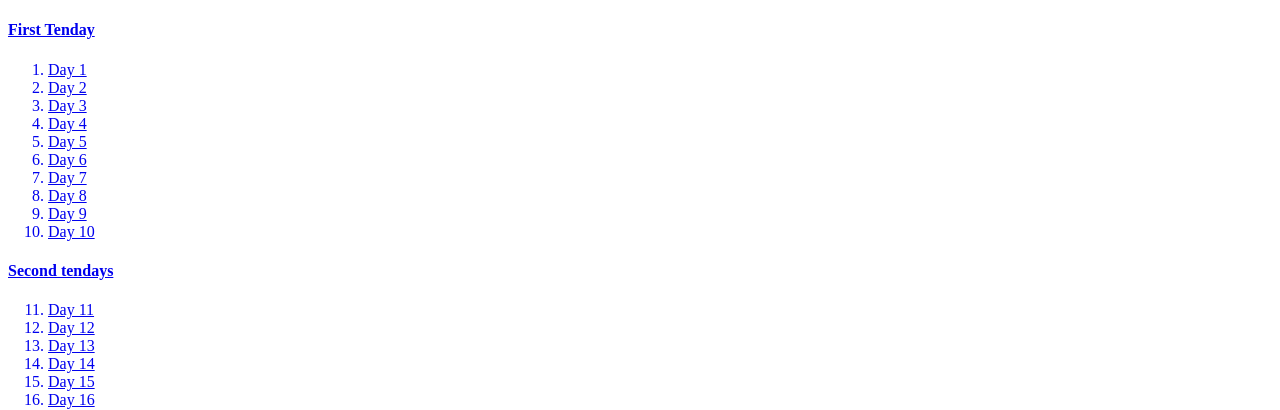
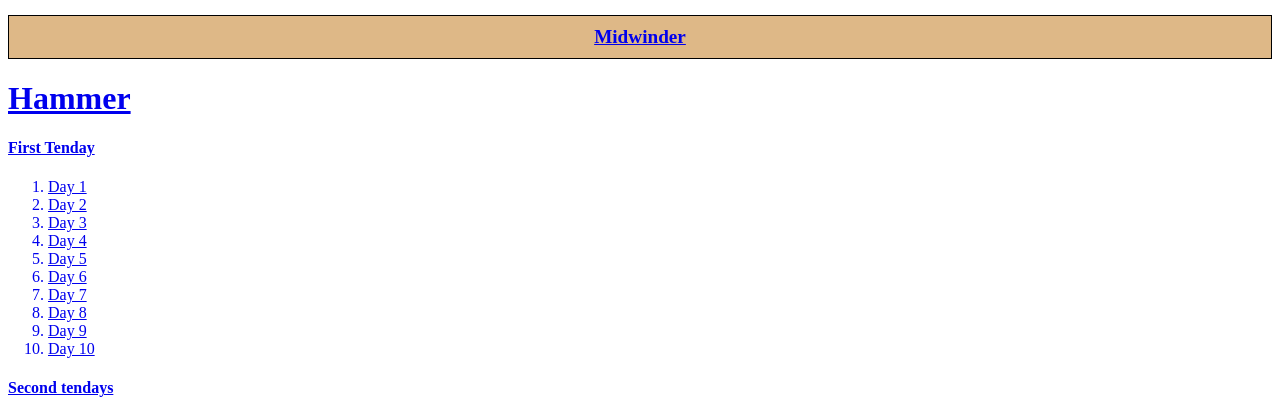
Before and after one commit to zombietommie/faerun_calendar_python_flask, a Flask app: page /month/Hammer in a window 1280 px wide. Shown: the top 410 px of the page. Run offline with Flask 3, Linux system fonts and the light colour scheme.

Commit message:
display the holidays and leap year

```diff
--- a/app.py
+++ b/app.py
@@ -6,13 +6,13 @@ app = Flask(__name__)
 
 # Define a route for the home page
 @app.route("/")
-def index():
-
+@app.route("/year/<int:year>")
+def index(year=1491):
     all_months = calendar_logic.MONTHS
-
     return render_template(
         'index.html',
         months=all_months,
+        year=year,
     )
 
 @app.route("/month/<month_name>")
--- a/calendar_logic.py
+++ b/calendar_logic.py
@@ -35,3 +35,7 @@ def get_month_name(month_number):
 def get_holiday_after_month(month_number):
     """Returns the name of a holiday following a given month number."""
     return HOLIDAYS.get(month_number)
+
+def is_leap_year(year):
+    """Shieldmeet occurs in years divisible by 4."""
+    return year % 4 == 0
--- a/templates/month_view.html
+++ b/templates/month_view.html
@@ -1,11 +1,31 @@
 <!DOCTYPE html>
 <html lang="en">
-<meta charset="UTF-8">
-<title>{{ name }} | Calendar of Faerun!</title>
+
+<head>
+    <meta charset="UTF-8">
+    <title>{{ name }} | Calendar of Faerun!</title>
+    <style>
+        .holiday {
+            background-color: burlywood;
+            border: 1px solid black;
+            padding: 10px;
+            margin: 15px 0;
+            text-align: center;
+            font-size: 1.2em;
+        }
+    </style>
+</head>
 
 <body>
     <a href="/" &larr; Back to the Year View</a>
-        <h1>{{month}}</h1>
+
+        {% if holiday_before %}
+        <div class="holiday">
+            <strong>{{ holiday_before}}</strong>
+        </div>
+        {% endif %}
+
+        <h1>{{name}}</h1>
 
         <div class="tendays">
             <h4>First Tenday</h4>
@@ -33,6 +53,12 @@
                 {% endfor %}
             </ol>
         </div>
+
+        {% if holiday_after %}
+        <div class="holiday">
+            <strong>{{holiday_after}}</strong>
+        </div>
+        {% endif %}
 </body>
 
 </html>
```
